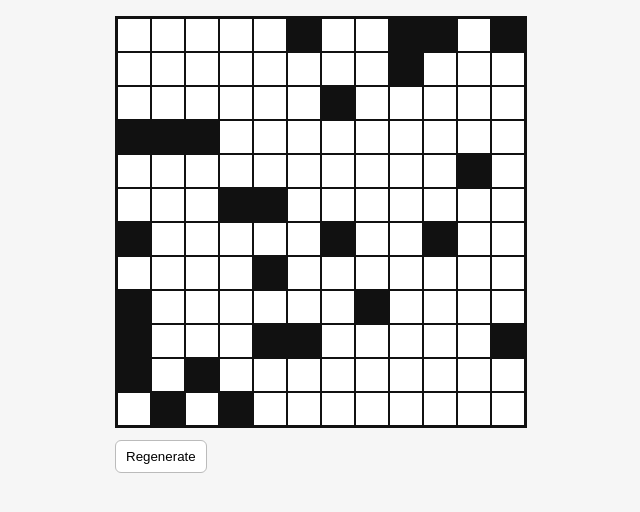
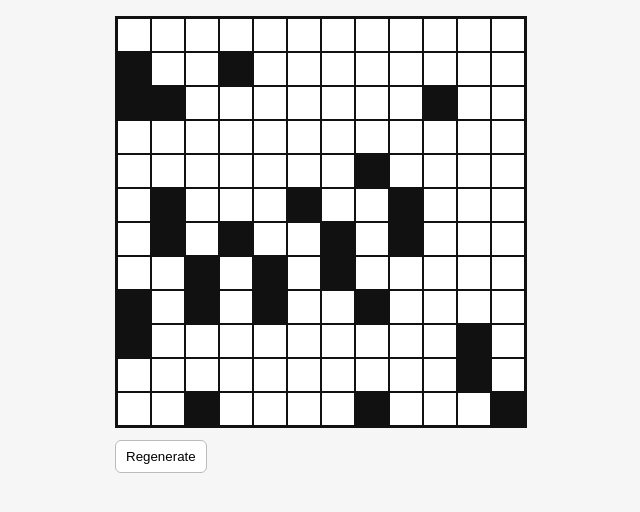
Before and after one commit to Andrew-Hird/crossword, a React (Vite) app: page /13b56b64-14df-4efa-8edf-567d80291c27 in a window 1280 px wide. Shown: the top 512 px of the page, without its empty margins (181-821 px from the left). Built offline with nearby package versions, Linux system fonts and the light colour scheme.

Commit message:
crossword per uuid

```diff
--- a/src/App.tsx
+++ b/src/App.tsx
@@ -1,6 +1,7 @@
 import { useMemo, useRef, useState } from 'react';
 import { generateGrid } from './generateGrid';
 import type { GridModel } from './generateGrid';
+import { rngFromSeed } from './rng';
 
 type Dir = 'across' | 'down';
 type Pos = { r: number; c: number };
@@ -47,17 +48,47 @@ function getWordCells(grid: GridModel, pos: Pos, dir: Dir): Pos[] {
   return cells;
 }
 
+function getSeedFromLocation(): string | null {
+  // Path-based seeds only: https://domain/<seed>
+  const path = window.location.pathname.replace(/^\/+/, '').replace(/\/+$/, '');
+  return path || null;
+}
+
+function setSeedInLocation(seed: string) {
+  const url = new URL(window.location.href);
+  url.pathname = `/${seed}`;
+  url.search = '';
+  window.history.replaceState(null, '', url.toString());
+}
+
+function getOrCreateSeed(): string {
+  const existing = getSeedFromLocation();
+  if (existing) return existing;
+  const seed = crypto.randomUUID();
+  setSeedInLocation(seed);
+  return seed;
+}
+
 export function App() {
   const width = 12;
   const height = 12;
   const blackRatio = 0.18;
 
-  const [grid, setGrid] = useState<GridModel>(() => generateGrid(width, height, blackRatio));
+  const [seed, setSeed] = useState<string>(() => getOrCreateSeed());
+  const [grid, setGrid] = useState<GridModel>(() =>
+    generateGrid(width, height, blackRatio, rngFromSeed(getOrCreateSeed())),
+  );
   const [active, setActive] = useState<{ pos: Pos; dir: Dir } | null>(null);
   const inputsRef = useRef<Array<Array<HTMLInputElement | null>>>([]);
   const programmaticFocusRef = useRef(false);
 
-  const regenerate = () => setGrid(generateGrid(width, height, blackRatio));
+  const regenerate = () => {
+    const nextSeed = crypto.randomUUID();
+    setSeed(nextSeed);
+    setSeedInLocation(nextSeed);
+    setGrid(generateGrid(width, height, blackRatio, rngFromSeed(nextSeed)));
+    setActive(null);
+  };
 
   const selectedWord = useMemo(() => {
     if (!active) return { cells: [] as Pos[], start: null as Pos | null };
--- a/src/generateGrid.ts
+++ b/src/generateGrid.ts
@@ -11,7 +11,14 @@ function makeEmptyGrid(width: number, height: number): GridModel {
   );
 }
 
-export function generateGrid(width = 12, height = 12, blackRatio = 0.18): GridModel {
+export type Rng = () => number; // returns [0, 1)
+
+export function generateGrid(
+  width = 12,
+  height = 12,
+  blackRatio = 0.18,
+  rng: Rng = Math.random,
+): GridModel {
   const w = Math.max(3, Math.min(50, Math.floor(width)));
   const h = Math.max(3, Math.min(50, Math.floor(height)));
   const ratio = Math.max(0, Math.min(0.6, blackRatio));
@@ -25,8 +32,8 @@ export function generateGrid(width = 12, height = 12, blackRatio = 0.18): GridMo
   let guard = 0;
   while (placed < targetBlacks && guard < area * 10) {
     guard++;
-    const r = Math.floor(Math.random() * h);
-    const c = Math.floor(Math.random() * w);
+    const r = Math.floor(rng() * h);
+    const c = Math.floor(rng() * w);
     const cell = grid[r]?.[c];
     if (!cell || cell.isBlack) continue;
     cell.isBlack = true;
--- /dev/null
+++ b/src/rng.ts
@@ -0,0 +1,32 @@
+// Deterministic RNG from an arbitrary string seed.
+// The same seed always yields the same random sequence.
+
+function xmur3(str: string) {
+  let h = 1779033703 ^ str.length;
+  for (let i = 0; i < str.length; i++) {
+    h = Math.imul(h ^ str.charCodeAt(i), 3432918353);
+    h = (h << 13) | (h >>> 19);
+  }
+  return () => {
+    h = Math.imul(h ^ (h >>> 16), 2246822507);
+    h = Math.imul(h ^ (h >>> 13), 3266489909);
+    h ^= h >>> 16;
+    return h >>> 0;
+  };
+}
+
+function mulberry32(a: number) {
+  let state = a >>> 0;
+  return () => {
+    state = (state + 0x6d2b79f5) >>> 0;
+    let t = state;
+    t = Math.imul(t ^ (t >>> 15), t | 1);
+    t ^= t + Math.imul(t ^ (t >>> 7), t | 61);
+    return ((t ^ (t >>> 14)) >>> 0) / 4294967296;
+  };
+}
+
+export function rngFromSeed(seed: string): () => number {
+  const seed32 = xmur3(seed)();
+  return mulberry32(seed32);
+}
```
